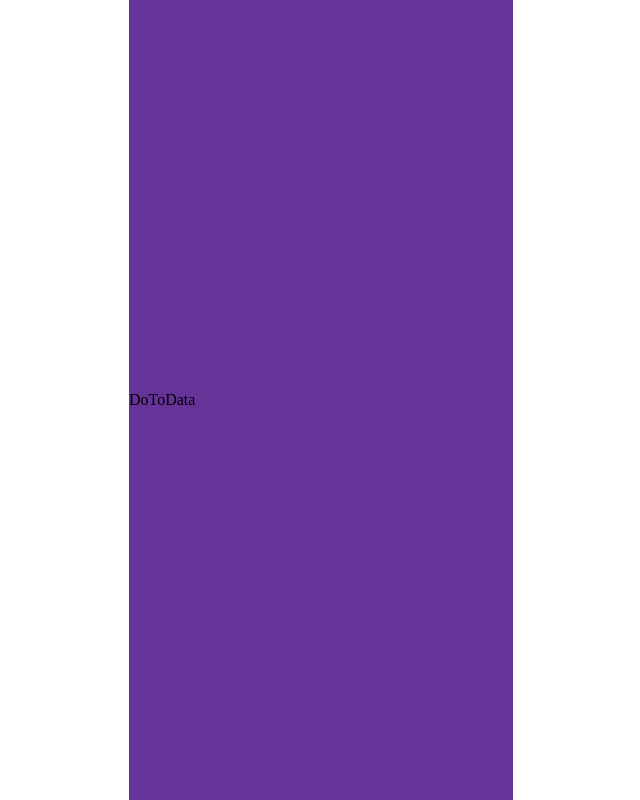
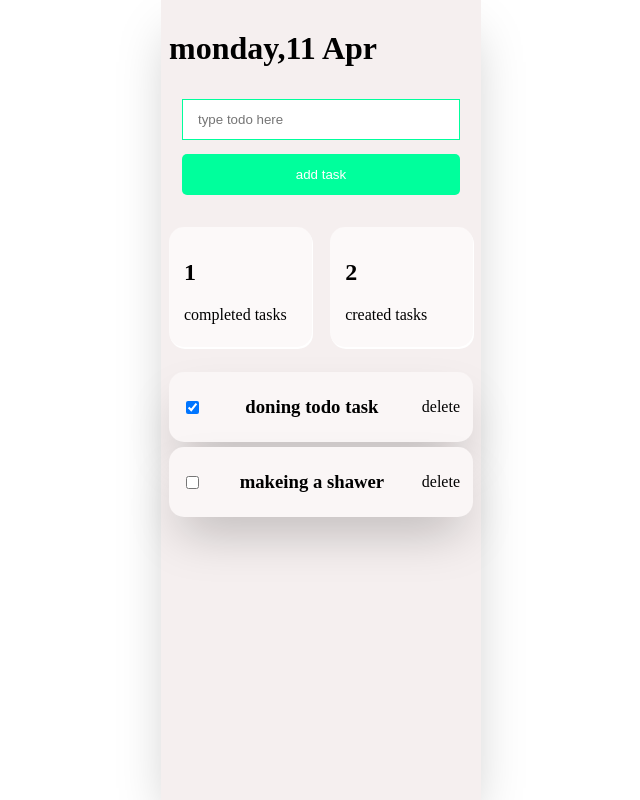
Before and after one commit to HadeelAlwadia/todo-app, a React (Vite) app: page / in a window 1280 px wide. Shown: the whole page, without its empty margins (319-959 px from the left). Built offline with nearby package versions, Linux system fonts and the light colour scheme.

Commit message:
update on todo app

```diff
--- a/package.json
+++ b/package.json
@@ -1,5 +1,5 @@
 {
-  "name": "to-do",
+  "name": "todo",
   "private": true,
   "version": "0.0.0",
   "type": "module",
@@ -10,6 +10,7 @@
     "preview": "vite preview"
   },
   "dependencies": {
+    "@vitejs/plugin-react": "^4.3.4",
     "react": "^18.3.1",
     "react-dom": "^18.3.1"
   },
--- a/src/App.css
+++ b/src/App.css
@@ -3,21 +3,36 @@ body{
   margin: 0;
 }
 
-
+*
+{
+  cursor: pointer;
+  box-sizing: border-box;
+}
 main{
+  background-color: rgb(245, 239, 239);
   margin: auto;
-    width: 30%;
+    width: 25%;
     height: 100vh;
     display: flex;
   flex-direction: column;
-    justify-content: space-between;
-    background-color: rebeccapurple;
-  }
+    box-shadow: 0 25px 50px -12px rgb(0 0 0 / 0.25);
 
 
+  }
+  main >* {
+    width: 95%;
+    margin:10PX auto ;
+
+  }
+.box-shadow{
+  box-shadow: 0 25px 50px -12px rgb(0 0 0 / 0.25);
+}
+input{
+  outline: none;
+}
     /* Mobile screen (screens smaller than 768px) */
 @media (max-width: 768px) {
   main {
-    width: 95%; /* Adjust the width for smaller screens (e.g., mobile devices) */
+    width: 90%; /* Adjust the width for smaller screens (e.g., mobile devices) */
   }
 }
--- a/src/App.tsx
+++ b/src/App.tsx
@@ -1,18 +1,50 @@
 
-import React from 'react'
+import React, { useState } from 'react'
 import './App.css'
-import AllTodos from './components/AllTodos'
+import AllTodos, { ItodoItem } from './components/AllTodos'
 import TodoForm from './components/TodoForm'
 import TodoData from './components/TodoData'
+
 function App() {
+  const [allTasks, setAllTasks] = useState<ItodoItem[]>([{
+    id:`0`, name: 'doning todo task', isCompleted: true }, {
+      name: 'makeing a shawer', isCompleted: false,
+      id: '1'
+    }])
+
+
+
+  const handleDeleteTask = (id:string) => {
+     const todosTasksAfterDelet=allTasks.filter((todoItem:any)=>todoItem.id!==id)
+     setAllTasks([...todosTasksAfterDelet])
+
+
+  }
+
+
+
+  const handleAddTask = (event:any, name :string) => {
+    event.preventDefault()
+    setAllTasks([...allTasks,{
+      isCompleted: false, name,
+      id: `${Math.random()}`
+    }])
+  }
+
+
+const handleUpdateOnTask = (id:string) => {
+  const todoItemUpdate=allTasks.filter((todoItem:any)=>todoItem.id===id)[0]
+  const todoItemArray=allTasks.filter((todoItem:any)=>todoItem.id!==id)
+  setAllTasks([...todoItemArray,{...todoItemUpdate,isCompleted:!todoItemUpdate.isCompleted}])
+}
 
   return (
-    <main>
-     <TodoForm/>
-     <TodoData/>
-     <AllTodos/>
+    <main className='box-shadow'>
+      <TodoForm handleAddTask ={handleAddTask}/>
+      <TodoData numbersOfCreatedTask={allTasks.length}  numbersOfCompletedTask={allTasks.filter(task=>task.isCompleted===true).length} />
+      <AllTodos AllTodos={allTasks} handleDeleteTask={handleDeleteTask} handleUpdateOnTask={handleUpdateOnTask}/>
     </main>
 
   )
 }
-export default App
+export default App;0
--- a/src/components/AllTodos/TodoItem/index.tsx
+++ b/src/components/AllTodos/TodoItem/index.tsx
@@ -1,10 +1,16 @@
 import React from 'react'
+import './todoItem.css'
 
-const TodoItem = () => {
+
+const TodoItem = ({name,isCompleted,handleDeleteTask,id,handleUpdateOnTask}:
+     { handleUpdateOnTask:(id:string)=>void,
+      id:string,name:string,isCompleted:boolean,handleDeleteTask:(id:string)=>void}) => {
   return (
-    <div>
-
-    </div>
+    <section className='TodoItem box-shadow'>
+        <input type='checkbox' checked={isCompleted} onChange={()=>handleUpdateOnTask(id)}/>
+        <h3>{name}</h3>
+         <p onClick={()=>{handleDeleteTask(id)}}  >delete</p>
+    </section>
   )
 }
 
--- /dev/null
+++ b/src/components/AllTodos/TodoItem/todoItem.css
@@ -0,0 +1,11 @@
+.TodoItem{
+    border-radius: 15px;
+    background-color: rgb(250, 246, 246);
+    ;
+    align-items: center;
+    display: flex;
+    justify-content: space-between;
+    margin-top: 5px;
+    height: 70PX;
+    padding: 12PX 13PX;
+}
--- /dev/null
+++ b/src/components/AllTodos/allTodos.css
@@ -0,0 +1,5 @@
+.all-todos-contineer{
+    height: 40%;
+    display: flex;
+    flex-direction: column;
+}
--- a/src/components/AllTodos/index.tsx
+++ b/src/components/AllTodos/index.tsx
@@ -1,10 +1,26 @@
 import React from 'react'
+import './allTodos.css'
 
-const AllTodos = () => {
+
+import TodoItem from './TodoItem'
+export interface ItodoItem {
+  id:string,
+  name: string,
+  isCompleted: boolean
+}
+const AllTodos = ({ AllTodos, handleDeleteTask ,handleUpdateOnTask}:
+   {
+   AllTodos: ItodoItem[],
+   handleDeleteTask: (id:string) => void ,
+handleUpdateOnTask:(id:string)=>void}
+    ) => {
+
   return (
-    <div>
-
-    </div>
+    <section className='all-todos-contineer'>
+      {AllTodos.map((todoItem: ItodoItem) => <TodoItem name={todoItem.name}
+      handleDeleteTask={handleDeleteTask}
+      isCompleted={todoItem.isCompleted} id={todoItem.id} handleUpdateOnTask={handleUpdateOnTask} />)}
+    </section>
   )
 }
 
--- a/src/components/TodoData/index.tsx
+++ b/src/components/TodoData/index.tsx
@@ -1,10 +1,29 @@
 import React from 'react'
+import './todoData.css'
+interface ItodoData {
+  numbersOfCompletedTask: number
+  numbersOfCreatedTask: number
+}
+const TodoData = ({ numbersOfCompletedTask, numbersOfCreatedTask }: ItodoData) => {
+  return (
+    <section className='todo-data-contineer'>
+      <section className='todo-data'>
+        <h2>{
+          numbersOfCompletedTask
+        }</h2>
+        <p>completed tasks</p>
 
-const DoToData = () => {
-  return (
-    <div>DoToData</div>
+      </section>
+      <section className='todo-data'>
+        <h2>{numbersOfCreatedTask}
+        </h2>
+        <p>
+          created tasks
+        </p>
+      </section>
+    </section>
   )
 }
 
 
-export default DoToData
+export default TodoData
--- /dev/null
+++ b/src/components/TodoData/todoData.css
@@ -0,0 +1,14 @@
+.todo-data-contineer{
+    display: flex;
+    height: 15%;
+    justify-content: space-between;
+}
+
+.todo-data{
+    background-color: rgb(252, 249, 249);
+    ;
+    border-radius: 15px;
+    box-shadow: 1px 2px 0 0 white;
+    padding: 12px 15px;
+   width: 47%;
+}
--- a/src/components/TodoForm/index.tsx
+++ b/src/components/TodoForm/index.tsx
@@ -1,10 +1,34 @@
-import React from 'react'
+import React, { FormEvent, useState } from 'react'
+import './TodoForm.css'
 
-const TodoForm = () => {
+
+interface ItodoForm {
+  handleAddTask: ({ name }: { name: string }) => void
+}
+
+const TodoForm = ({handleAddTask}:{handleAddTask:any}) => {
+
+const [nameTask,setNameTask]=useState('')
+const handleChaneNameTask=(newName:string)=>{
+  setNameTask(newName)
+}
+
   return (
-    <form>
+  <>
+    <h1 className='data-info'>monday,11 Apr</h1>
+    <form className='todoForm' onSubmit={(e)=>{
+
+      handleAddTask(e,nameTask)
+      setNameTask('')
+      }}>
+      <input  value={nameTask}className='todo-entered' placeholder='type todo here' onChange={(e)=>handleChaneNameTask(e.target.value)} />
+      <button className='add-todo-btn'>
+        add task
+      </button>
+
 
     </form>
+  </>
   )
 }
 
--- /dev/null
+++ b/src/components/TodoForm/todoForm.css
@@ -0,0 +1,23 @@
+.todoForm{
+    padding: 10px 12px;
+    display: flex;
+    flex-direction: column;
+    height: 15%;
+    justify-content: space-between;
+    padding: 12px 13px ;
+}
+.data-info{
+    margin-top: 30px;
+}
+.todo-entered{
+    padding: 12px 15px;
+    border: 1px solid #00FF9C;
+}
+.add-todo-btn{
+    border-radius: 5px;
+    padding: 13px 15px;
+    color: white;
+    background-color:#00FF9C;
+    border:none;
+
+}
```
Also changed, not shown: 1 other file (tests, documents, lock files or other folders).
